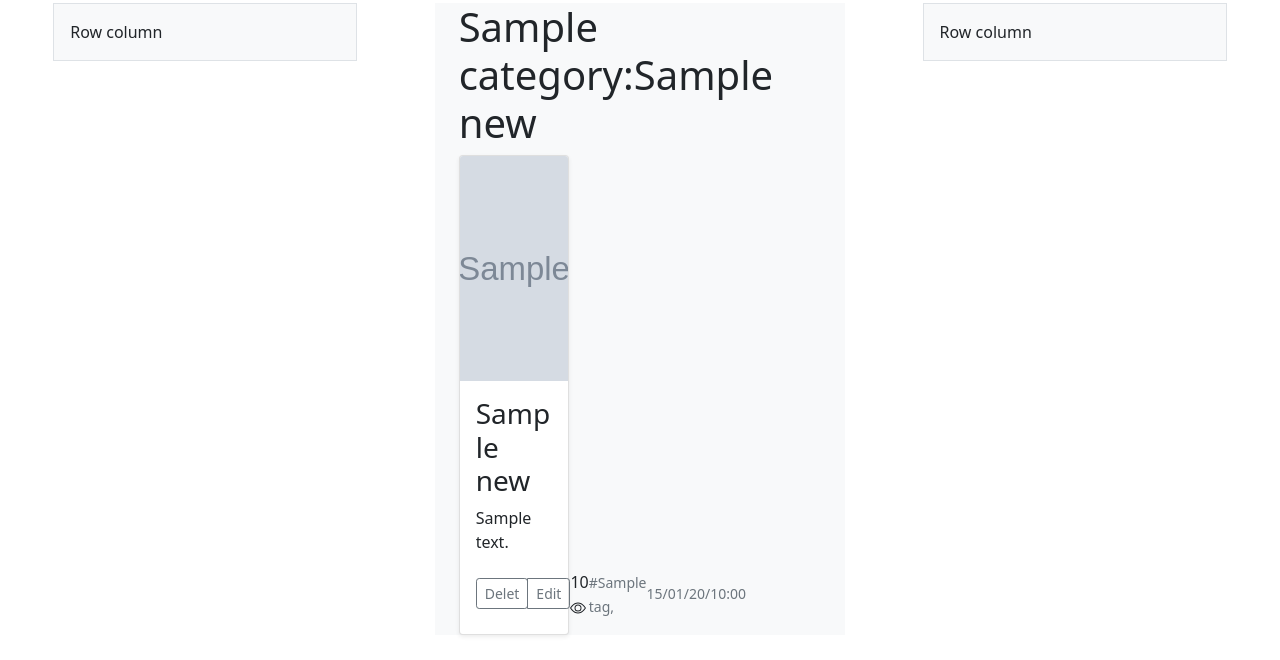
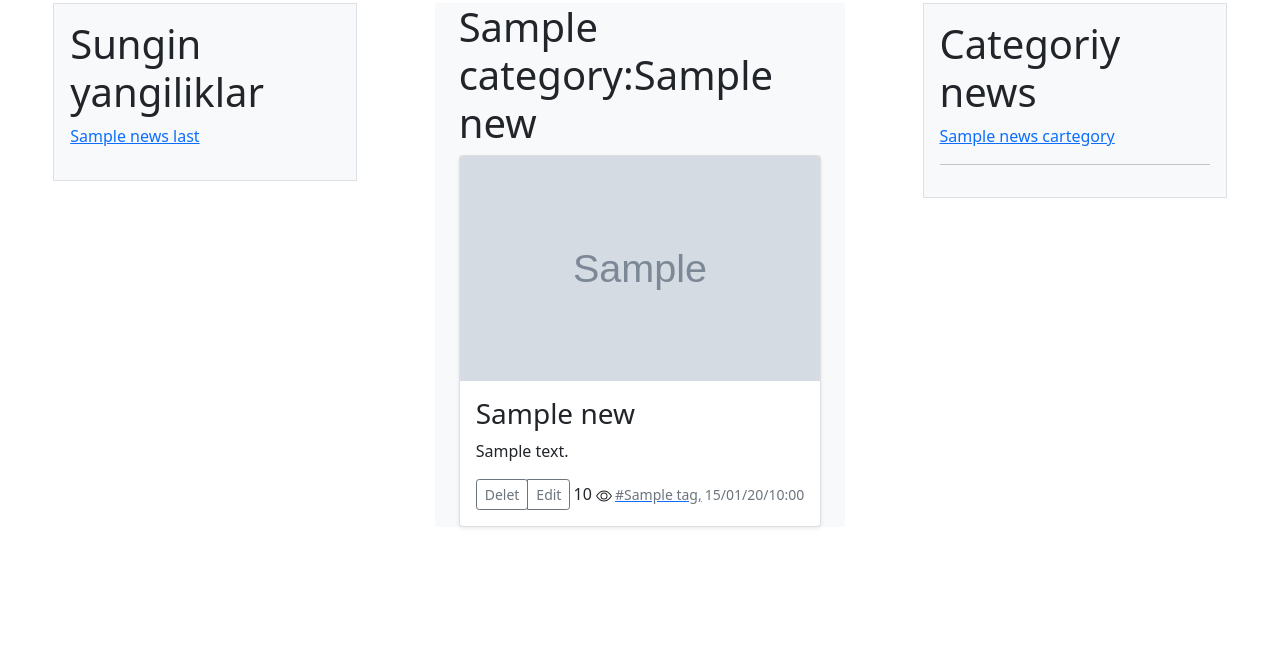
Before and after one commit to Sukhrobdjan/kunuz, a Django app: template templates/detail.html in a window 1280 px wide. Shown: the part 140-800 px from the top of the page. Run offline with Django 5.2, Linux system fonts and the light colour scheme; the template is opened without the code that fills it: most values are stand-ins (such as "Sample title", 1, 10 or a date in 2020); grey boxes marked "Sample" are stand-in pictures.

Commit message:
feat: some changes are done

```diff
--- a/post/urls.py
+++ b/post/urls.py
@@ -1,5 +1,5 @@
 from django.urls import path
-from .views import news_list, category_news, city_news, new_detail
+from .views import news_list, category_news, city_news, new_detail,tag_list
 
 
 urlpatterns = [
@@ -7,5 +7,6 @@ urlpatterns = [
     path('category/<slug:slug>', category_news, name='category_news' ),
     path('city/<slug:slug>', city_news, name='city_news' ),
     path('new/<slug:slug>', new_detail, name='new_detail' ),
+    path('tag/<slug:slug>', tag_list, name='tag_list' ),
 
 ]
--- a/templates/category.html
+++ b/templates/category.html
@@ -15,7 +15,12 @@
       <div class="album py-5 bg-light">
         <div class="container">
           <div style="margin: 0%; padding: 0%;">
+            {% if tag.name %}
+            <h1>{{ tag.name }} ga oid</h1>
+            {% else %}
             <h1>{{ category.title }} </h1>
+            {% endif %}
+
           </div>
           <div class="row row-cols-1 row-cols-sm-2 row-cols-md-3 g-3">
 
--- a/templates/detail.html
+++ b/templates/detail.html
@@ -1,4 +1,4 @@
-{% extends "base.html" %}
+  {% extends "base.html" %}
 <!DOCTYPE html>
 <html lang="en">
 <head>
@@ -16,15 +16,22 @@
 
       <div class="row row-cols-lg-3 ">
         <div class="col" style = 'padding:0% 5% 5% 5%'>
-          <div class="p-3 border bg-light">Row column</div>
+          <div class="p-3 border bg-light">
+            <h1>Sungin yangiliklar </h1>
+            {% for nl in news_last %}
+            <a href="{% url 'new_detail' nl.slug %}">
+            <p>{{ nl.title }}</p>
+          </a>
+            {% endfor %}
+          </div>
         </div>
         <div class="col"style = 'margin:px'>
           <div class="album py-9 bg-light">
             <div class="container" >
               <div style="margin: 0%; padding: 0%;">
                 <h1>{{ new.category}}:{{ new.title }}</h1>
-              </div>
-              <div class="row row-cols-1 row-cols-sm-3 row-cols-md-3 g-3">
+
+              <div class="row row-cols-1  ">
                 <div class="col">
                   <div class="card shadow-sm">
                     <img class="bd-placeholder-img card-img-top" width="100%" height="225" src="{{ new.image.url }}" xmlns="{{ new.image.url }}" role="img" aria-label="Placeholder: Thumbnail" preserveAspectRatio="xMidYMid slice" focusable="false"><title>Placeholder</title><rect width="100%" height="100%" fill="#55595c"></rect><text x="50%" y="50%" fill="#eceeef" dy=".3em"></text>
@@ -46,11 +53,14 @@
                       </div>
                       <div>
                         {% for tag in new.tags.all %}
-                        <small class="text-muted" style="margin: 0; padding: 0;">#{{ tag.name}},</small>
+                        <a href="{% url 'tag_list' tag.slug %}">
+                          <small class="text-muted" style="margin: 0; padding: 0;">#{{ tag.name}},</small>
+                      </a>
                         {% endfor %}
                       </div>
                         <small class="text-muted">{{ new.created|date:'d/m/y'}}/{{ new.created|time:'H:i'}}</small>
                       </div>
+                        </div>
                     </div>
                   </div>
                 </div>
@@ -59,7 +69,17 @@
           </div>
         </div>
         <div class="col" style = 'padding:0 5% 5%'>
-          <div class="p-3 border bg-light">Row column</div>
+          <div class="p-3 border bg-light">
+            <h1>Categoriy news</h1>
+
+            {% for nc in news_cartegory  %}
+            {% if new.title != nc.title %}
+              <a href="{% url 'new_detail' nc.slug %}">
+              <p>{{ nc.title }}</p></a>
+              <hr>
+            {% endif %}
+            {% endfor %}
+          </div>
         </div>
       </div>
 
```
Also changed, not shown: post/views.py (+16 -1 lines), templates/news_list.html (+9 -2 lines).
